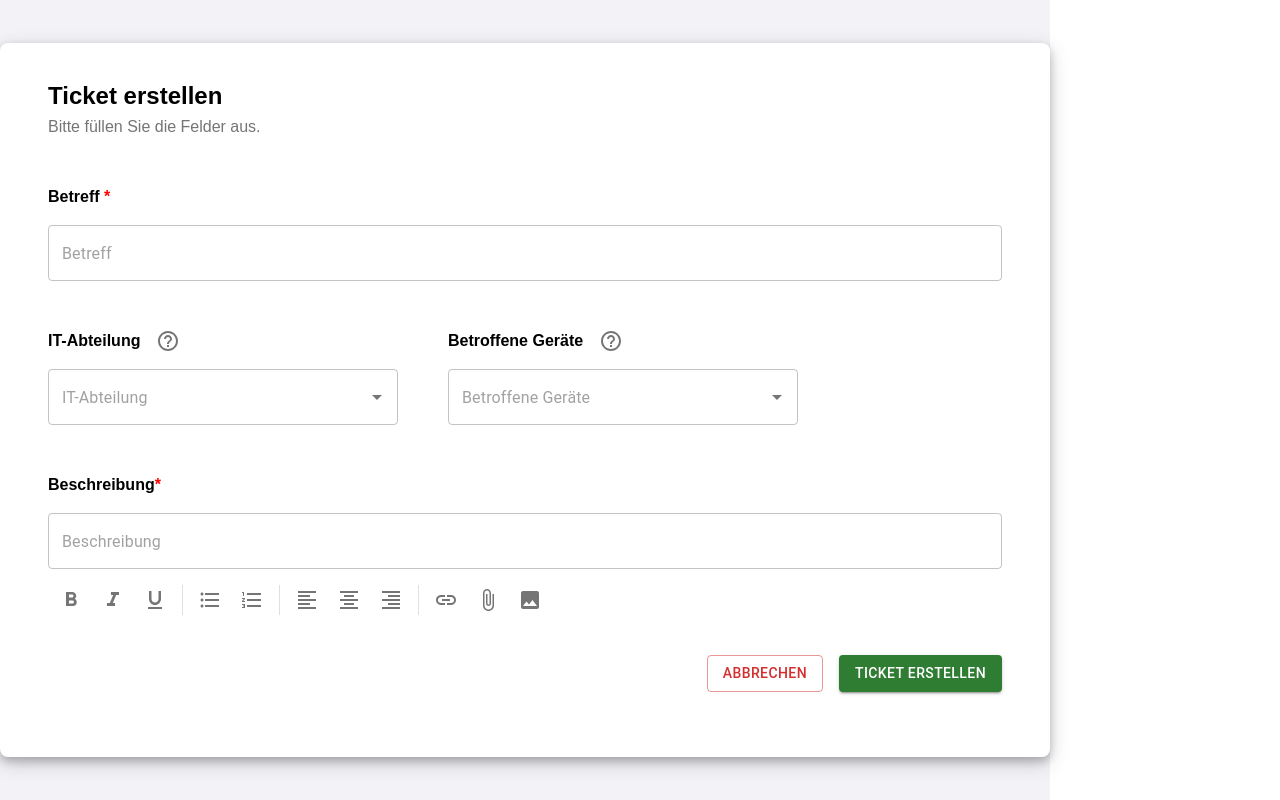
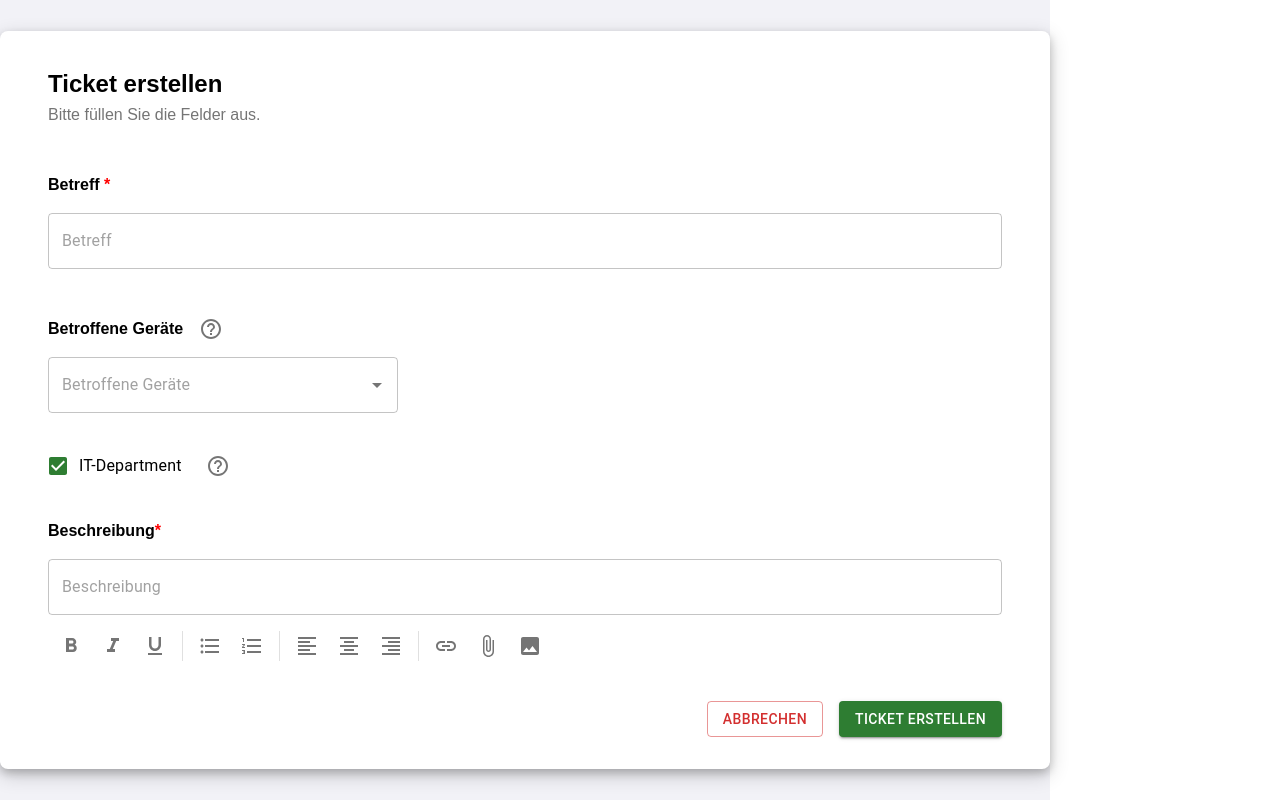
Before and after one commit to Spla4sH/Fraunhofer-Softwareprojekt, a React (Vite) app: page / in a window 1280 px wide. Built offline with nearby package versions, Linux system fonts and the light colour scheme.

Commit message:
change IT-Department from selection bar to checkbox

```diff
--- /dev/null
+++ b/src/components/CheckboxSingle.jsx
@@ -0,0 +1,23 @@
+import {FormControlLabel, Checkbox, IconButton} from '@mui/material';
+import HelpOutlineIcon from '@mui/icons-material/HelpOutline';
+
+function CheckboxSingle() {
+    return (
+        <div>
+            <FormControlLabel control={<Checkbox defaultChecked color="success"/>}
+                    label="IT-Department"
+                    sx={{
+                        color: "black", // Change the color of the label
+                        "& .MuiTypography-root": {
+                          color: "black", // Ensure the typography inside is also black
+                        },
+                      }}
+            />
+            <IconButton aria-label="helpOutline" >
+                <HelpOutlineIcon />
+            </IconButton>
+        </div>
+    );
+}
+
+export default CheckboxSingle;
--- a/src/components/CheckboxesTages.jsx
+++ b/src/components/CheckboxesTages.jsx
@@ -10,14 +10,6 @@ import {IconButton, Box} from '@mui/material';
 const icon = <CheckBoxOutlineBlankIcon fontSize="small" />;
 const checkedIcon = <CheckBoxIcon fontSize="small" />;
 
-
-const ItAbteilung = [
-  { title: 'Zentral-Dispatcher' },
-  { title: 'Abteilung 1' },
-  { title: 'Abteilung 2' },
-  { title: 'Abteilung 3' },
-];
-
 const ConfigItems = [
   { title: '123xyz' },
   { title: '124fgh' },
@@ -29,11 +21,10 @@ export default function CheckboxesTags({headingText}) {
 
   let inputArray = null;
 
-  if(headingText == "IT-Abteilung"){
-    inputArray = ItAbteilung;
-  } else {
+  if(headingText == "Betroffene Geräte"){
     inputArray = ConfigItems;
   }
+
   return (
     <Box>
       <div className='HelperIcon'>
--- a/src/components/TicketBox.jsx
+++ b/src/components/TicketBox.jsx
@@ -6,6 +6,7 @@ import SubjectLine from "./SubjectLine";
 import Description from "./Description";
 import TicketButton from "./TicketButton";
 import CheckboxesTags from "./CheckboxesTages";
+import CheckboxSingle from "./CheckboxSingle";
 
 function TicketBox() {
     //TODO: make the background adapt to changes in the box
@@ -18,9 +19,11 @@ function TicketBox() {
             <div className="Container__Row__fullWidth">
                 <SubjectLine />
             </div>
-            <div className="Container__Row__flex">
-                <CheckboxesTags headingText="IT-Abteilung"/>
+            <div className="Container__Row__fullWidth">
                 <CheckboxesTags headingText="Betroffene Geräte"/>
+            </div>
+            <div className="Container__Row__fullWidth">
+                <CheckboxSingle />
             </div>
             <div className="Container__Row__fullWidth">
                 <Description/>
```
Also changed, not shown: src/Header.jsx (deleted).
